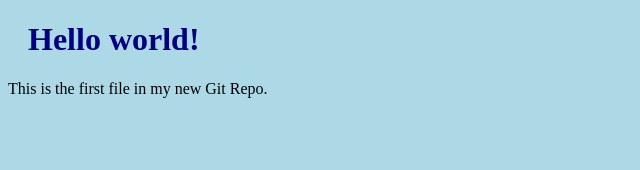
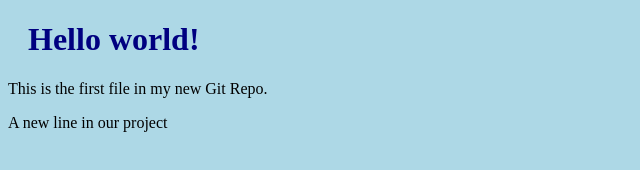
Before and after one commit to Projectteja/projectteja.github.io, a plain HTML site: page index.html in a window 1280 px wide. Shown: the whole page, without its empty margins (0-640 px from the left). Drawn offline with Linux system fonts and the light colour scheme.

Commit message:
Updated index.html with a new line

```diff
--- a/index.html
+++ b/index.html
@@ -8,6 +8,7 @@
 
 <h1>Hello world!</h1>
 <p>This is the first file in my new Git Repo.</p>
+<p>A new line in our project</p>
 
 </body>
 </html>
```
